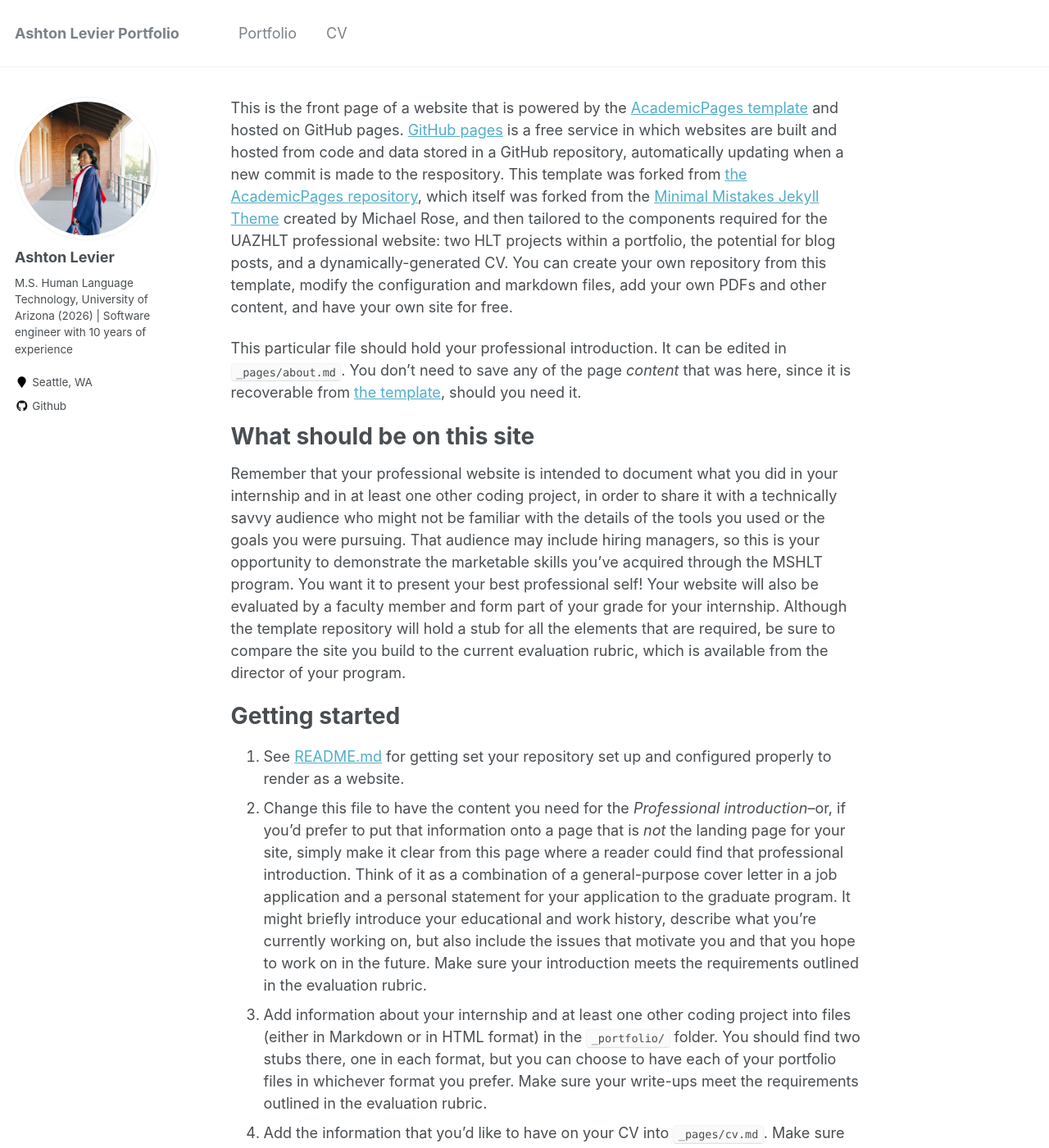
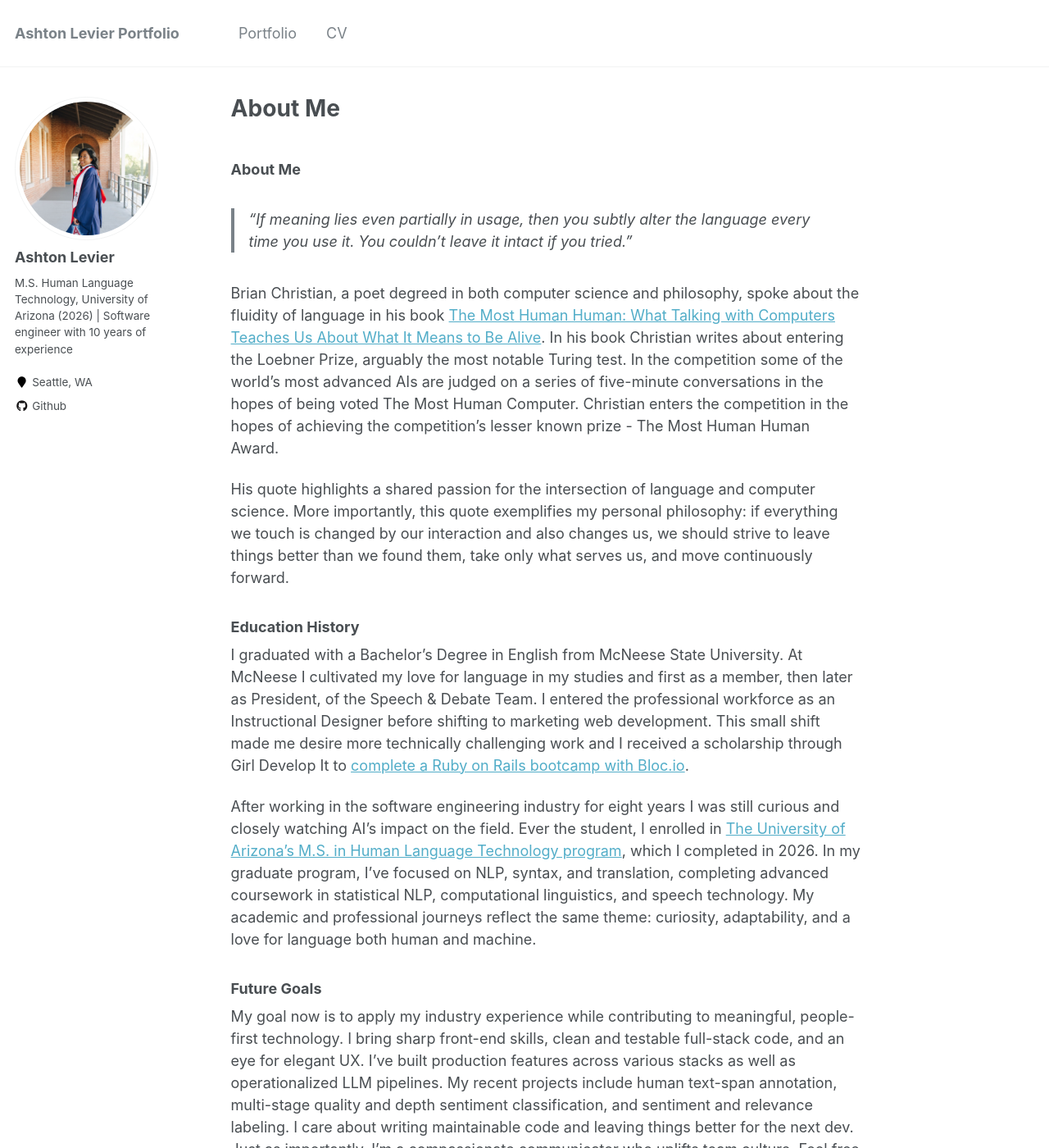
Before and after one commit to anlevier/anlevier.github.io, a Jekyll site: the page built from _pages/about.md, in a window 1280 px wide and 1400 px high. Shown: the whole window at 82% size. Built offline with Jekyll 4.4.1, drawn with Linux system fonts in a browser that asks for light colours; our own code applies the rules of GitHub Pages for plain Markdown files; some of the changed text lies outside the part shown.

Commit message:
about me

```diff
--- a/_pages/about.md
+++ b/_pages/about.md
@@ -8,38 +8,23 @@ redirect_from:
   - /about.html
 ---
 
-This is the front page of a website that is powered by the [AcademicPages template](https://github.com/academicpages/academicpages.github.io) and hosted on GitHub pages. [GitHub pages](https://pages.github.com) is a free service in which websites are built and hosted from code and data stored in a GitHub repository, automatically updating when a new commit is made to the respository. This template was forked from [the AcademicPages repository](https://github.com/academicpages/academicpages.github.io), which itself was forked from the [Minimal Mistakes Jekyll Theme](https://mmistakes.github.io/minimal-mistakes/) created by Michael Rose, and then tailored to the components required for the UAZHLT professional website: two HLT projects within a portfolio, the potential for blog posts, and a dynamically-generated CV. You can create your own repository from this template, modify the configuration and markdown files, add your own PDFs and other content, and have your own site for free.
+### About Me
 
-This particular file should hold your professional introduction. It can be edited in `_pages/about.md`. You don't need to save any of the page *content* that was here, since it is recoverable from [the template](https://github.com/uazhlt/professionalGHpages.github.io), should you need it.
+> “If meaning lies even partially in usage, then you subtly alter the language every time you use it. You couldn't leave it intact if you tried.”
 
-What should be on this site
-======
-Remember that your professional website is intended to document what you did in your internship and in at least one other coding project, in order to share it with a technically savvy audience who might not be familiar with the details of the tools you used or the goals you were pursuing. That audience may include hiring managers, so this is your opportunity to demonstrate the marketable skills you've acquired through the MSHLT program. You want it to present your best professional self! Your website will also be evaluated by a faculty member and form part of your grade for your internship. Although the template repository will hold a stub for all the elements that are required, be sure to compare the site you build to the current evaluation rubric, which is available from the director of your program.
+Brian Christian, a poet degreed in both computer science and philosophy, spoke about the fluidity of language in his book [The Most Human Human: What Talking with Computers Teaches Us About What It Means to Be Alive](https://brianchristian.org/the-most-human-human/). In his book Christian writes about entering the Loebner Prize, arguably the most notable Turing test. In the competition some of the world’s most advanced AIs are judged on a series of five-minute conversations in the hopes of being voted The Most Human Computer. Christian enters the competition in the hopes of achieving the competition’s lesser known prize - The Most Human Human Award.
 
-Getting started
-======
-1. See [README.md](https://github.com/uazhlt/professionalGHpages.github.io/blob/main/README.md) for getting set your repository set up and configured properly to render as a website.
-1. Change this file to have the content you need for the *Professional introduction*--or, if you'd prefer to put that information onto a page that is *not* the landing page for your site, simply make it clear from this page where a reader could find that professional introduction. Think of it as a combination of a general-purpose cover letter in a job application and a personal statement for your application to the graduate program. It might briefly introduce your educational and work history, describe what you're currently working on, but also include the issues that motivate you and that you hope to work on in the future. Make sure your introduction meets the requirements outlined in the evaluation rubric.
-1. Add information about your internship and at least one other coding project into files (either in Markdown or in HTML format) in the `_portfolio/` folder. You should find two stubs there, one in each format, but you can choose to have each of your portfolio files in whichever format you prefer. Make sure your write-ups meet the requirements outlined in the evaluation rubric.
-1. Add the information that you'd like to have on your CV into `_pages/cv.md`. Make sure your CV meets the requirements outlined in the evaluation rubric.
+His quote highlights a shared passion for the intersection of language and computer science. More importantly, this quote exemplifies my personal philosophy: if everything we touch is changed by our interaction and also changes us, we should strive to leave things better than we found them, take only what serves us, and move continuously forward.
 
-Be sure to complete this information and submit your URL to the faculty evaluator by the deadline each term. The evaluator will prepare a feedback sheet for you to indicate how your site scored relative to the rubric. If there are significant points that need to be improved, you want to ensure you have time to receive that feedback and implement any revisions before the end of the term.
+### Education History
 
-Site-wide configuration
-------
-The main configuration file for the site is in the base directory in [_config.yml](https://github.com/academicpages/academicpages.github.io/blob/master/_config.yml), which defines the content in the sidebars and other site-wide features. You will need to replace the default values there with ones about yourself and your site's github repository; read this file carefully to make sure you've updated them all. The configuration file for the top menu is in [_data/navigation.yml](https://github.com/academicpages/academicpages.github.io/blob/master/_data/navigation.yml). For example, if you want to add a section for *Talks* back into the site, you can add a navbar item for that (in navigation.yml) to add them back into the header. Make sure there's still a `talks.html` file in the _pages directory, and then add files for individual talks in the _talks directory. You'll follow a similar process to restore other navbar items or create your own.
+I graduated with a Bachelor’s Degree in English from McNeese State University. At McNeese I cultivated my love for language in my studies and first as a member, then later as President, of the Speech & Debate Team. I entered the professional workforce as an Instructional Designer before shifting to marketing web development. This small shift made me desire more technically challenging work and I received a scholarship through Girl Develop It to [complete a Ruby on Rails bootcamp with Bloc.io](https://www.themarysue.com/interview-girl-develop-it/).
 
-Create content & metadata
-------
-For site content, there is one markdown file for each type of content, which are stored in directories like _publications, _talks, _posts, _teaching, or _pages. For this template, only the _posts and _portfolio directories have been kept, but you can see the [original AcademicPages repository](https://github.com/academicpages/academicpages.github.io) for an example, if you'd like to add any of those categories back in.
+After working in the software engineering industry for eight years I was still curious and closely watching AI's impact on the field. Ever the student, I enrolled in [The University of Arizona's M.S. in Human Language Technology program](https://linguistics.arizona.edu/ms-hlt), which I completed in 2026. In my graduate program, I’ve focused on NLP, syntax, and translation, completing advanced coursework in statistical NLP, computational linguistics, and speech technology. My academic and professional journeys reflect the same theme: curiosity, adaptability, and a love for language both human and machine.
 
-If you choose to add some of these categories back to your site, you may find a lot of useful utilities to make updates to the site information work more smoothly. For example, each talk is a markdown file in the [_talks directory](https://github.com/academicpages/academicpages.github.io/tree/master/_talks). At the top of each markdown file is structured data in YAML about the talk, which the theme will parse to do lots of cool stuff. The same structured data about a talk is used to generate the list of talks on the [Talks page](https://academicpages.github.io/talks), each [individual page](https://academicpages.github.io/talks/2012-03-01-talk-1) for specific talks, the talks section for the [CV page](https://academicpages.github.io/cv), and the [map of places you've given a talk](https://academicpages.github.io/talkmap.html) (if you run this [python file](https://github.com/academicpages/academicpages.github.io/blob/master/talkmap.py) or [Jupyter notebook](https://github.com/academicpages/academicpages.github.io/blob/master/talkmap.ipynb), which creates the HTML for the map based on the contents of the _talks directory).
 
-**Markdown generator**
 
-The creator of the AcademicPages template has also created [a set of Jupyter notebooks](https://github.com/academicpages/academicpages.github.io/tree/master/markdown_generator
-) that converts a CSV containing structured data about talks or presentations into individual markdown files that will be properly formatted for the AcademicPages template. The sample CSVs in that directory are the ones used to create the site at stuartgeiger.com. His usual workflow is to keep a spreadsheet of publications and talks, then run the code in these notebooks to generate the markdown files, then commit and push them to the GitHub repository.
 
-For more info
-------
-More info about configuring AcademicPages can be found in [the guide](https://academicpages.github.io/markdown/). The [guides for the Minimal Mistakes theme](https://mmistakes.github.io/minimal-mistakes/docs/configuration/) (which this theme was forked from) might also be helpful.
+### Future Goals
+
+My goal now is to apply my industry experience while contributing to meaningful, people-first technology. I bring sharp front-end skills, clean and testable full-stack code, and an eye for elegant UX. I’ve built production features across various stacks as well as operationalized LLM pipelines. My recent projects include human text-span annotation, multi-stage quality and depth sentiment classification, and sentiment and relevance labeling. I care about writing maintainable code and leaving things better for the next dev. Just as importantly, I’m a compassionate communicator who uplifts team culture. Feel free to get in touch!
```
